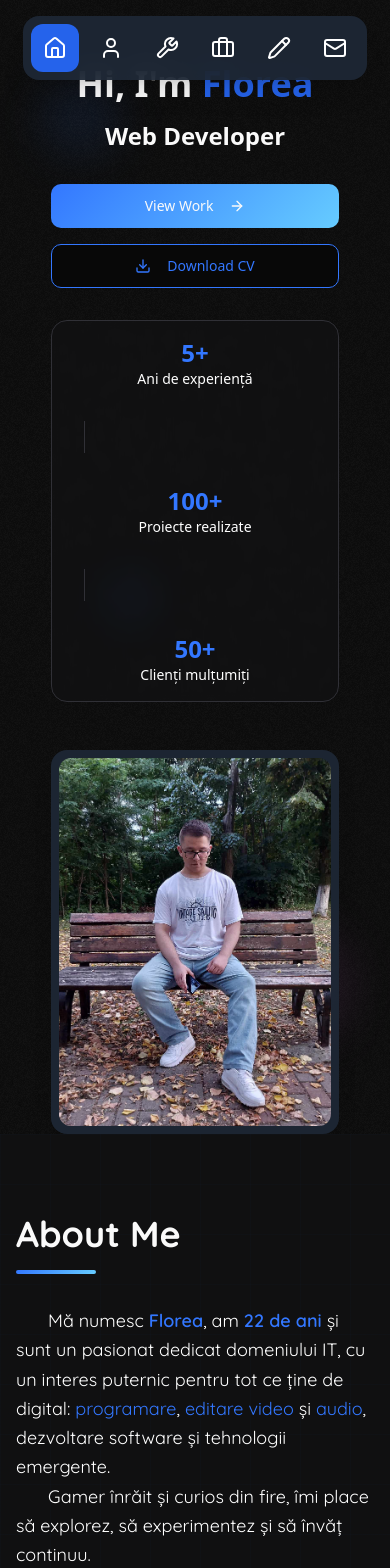
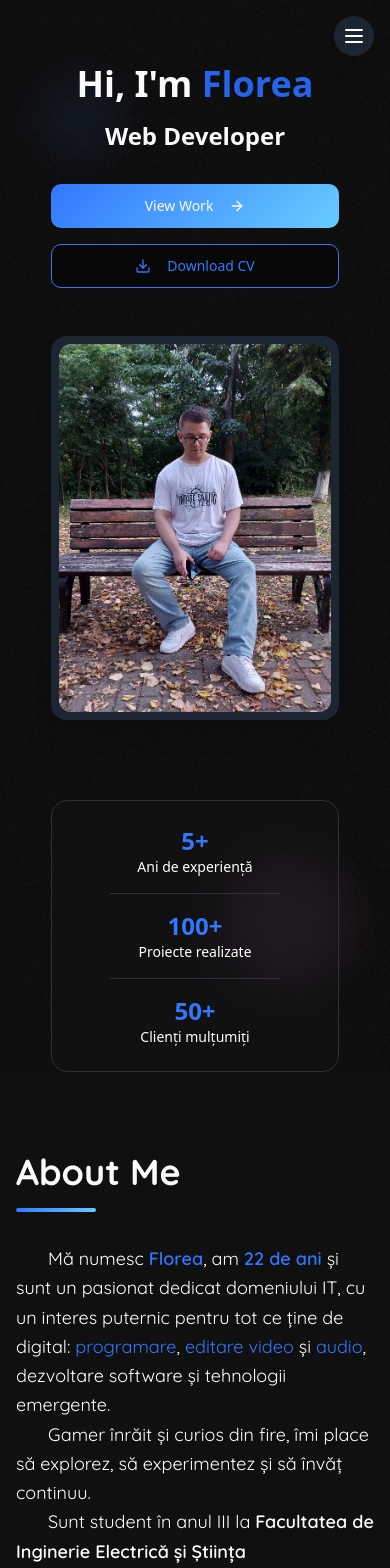
Before and after one commit to IvanFloreaAlexandru/spline-magic-next, a React (Vite) app: page / in a window 390 px wide. Shown: the top 1568 px of the page. Built offline with nearby package versions, Linux system fonts and the light colour scheme.

Commit message:
feat: enhance ContactSection and HeroSection with mobile-specific layouts; add Navbar mobile menu functionality

```diff
--- a/src/components/ContactSection.tsx
+++ b/src/components/ContactSection.tsx
@@ -8,13 +8,13 @@ export default function ContactSection() {
     {
       icon: Mail,
       title: "Email",
-      content: "floreaivan2003@yahoo.ro",
+      content: "",
       href: "mailto:floreaivan2003@yahoo.ro"
     },
     {
       icon: Phone,
       title: "Telefon",
-      content: "+40754452341",
+      content: "",
       href: "tel:+40754452341"
     },
     {
@@ -46,10 +46,60 @@ export default function ContactSection() {
               <h3 className="text-2xl font-semibold mb-6">Discutăm despre tot!</h3>
               <p className="text-muted-foreground mb-8 text-white">
                 Nu-ți plac formularele? Trimite-mi un email. 👋
-                </p>
+              </p>
             </div>
 
-            <div className="space-y-6">
+            {/* Mobile-specific layout */}
+            <div className="sm:hidden space-y-4">
+              <div className="grid grid-cols-2 gap-4">
+                {contactInfo.slice(0, 2).map((info) => (
+                  <a
+                    key={info.title}
+                    href={info.href}
+                    className="flex flex-col items-center justify-center p-4 rounded-lg bg-card border border-border hover:border-primary/50 transition-all duration-300 hover:shadow-glow-accent hover-lift group relative overflow-hidden"
+                  >
+                    <div className="flex-shrink-0 relative z-10 mb-2">
+                      <div className="w-10 h-10 rounded-lg bg-gradient-primary flex items-center justify-center group-hover:scale-110 transition-transform duration-300">
+                        <info.icon className="w-5 h-5 text-white" />
+                      </div>
+                    </div>
+                    <div className="relative z-10 text-center">
+                      <h4 className="font-semibold text-foreground group-hover:text-primary transition-colors duration-300">
+                        {info.title}
+                      </h4>
+                      <p className="text-muted-foreground text-sm">{info.content}</p>
+                    </div>
+                  </a>
+                ))}
+              </div>
+              {/* Fix: use a separate variable to render the icon */}
+              {(() => {
+                const LocationIcon = contactInfo[2].icon;
+                return (
+                  <a
+                    key={contactInfo[2].title}
+                    href={contactInfo[2].href}
+                    className="flex items-center space-x-4 p-4 rounded-lg bg-card border border-border hover:border-primary/50 transition-all duration-300 hover:shadow-glow-accent hover-lift group relative overflow-hidden"
+                  >
+                    <div className="absolute inset-0 bg-gradient-primary opacity-0 group-hover:opacity-5 transition-opacity duration-300"></div>
+                    <div className="flex-shrink-0 relative z-10">
+                      <div className="w-12 h-12 rounded-lg bg-gradient-primary flex items-center justify-center group-hover:scale-110 transition-transform duration-300">
+                        <LocationIcon className="w-6 h-6 text-white" />
+                      </div>
+                    </div>
+                    <div className="relative z-10">
+                      <h4 className="font-semibold text-foreground group-hover:text-primary transition-colors duration-300">
+                        {contactInfo[2].title}
+                      </h4>
+                      <p className="text-muted-foreground">{contactInfo[2].content}</p>
+                    </div>
+                  </a>
+                );
+              })()}
+            </div>
+
+            {/* Desktop-specific layout */}
+            <div className="hidden sm:block space-y-6">
               {contactInfo.map((info, index) => (
                 <a
                   key={info.title}
--- a/src/components/HeroSection.tsx
+++ b/src/components/HeroSection.tsx
@@ -11,9 +11,9 @@ export default function HeroSection() {
       <div
         className="absolute inset-0 z-0 pointer-events-none"
         style={{
-          backgroundImage: "url('/images/textura.png')", // imaginea ta de grain
+          backgroundImage: "url('/images/textura.png')",
           backgroundRepeat: "repeat",
-          backgroundSize: "auto", // micșorează textura pentru efect vizibil
+          backgroundSize: "auto",
           opacity: 0.35,
         }}
       ></div>
@@ -64,8 +64,9 @@ export default function HeroSection() {
                 <span>Download CV</span>
               </Button>
             </div>
-             {/* Additional Info puțin sub View Work */}
-              <div className="mt-8 flex flex-col sm:flex-row gap-8 justify-center lg:justify-start bg-card/30 backdrop-blur-sm border border-border rounded-2xl px-8 py-4">
+
+            {/* Desktop-specific Additional Info */}
+            <div className="mt-8 hidden sm:flex flex-col sm:flex-row gap-8 justify-center lg:justify-start bg-card/30 backdrop-blur-sm border border-border rounded-2xl px-8 py-4">
               <div className="text-center">
                 <div className="text-2xl font-bold text-primary">5+</div>
                 <div className="text-sm text-muted-foreground text-white">Ani de experiență</div>
@@ -83,7 +84,7 @@ export default function HeroSection() {
             </div>
           </div>
 
-          {/* Dreapta */}
+          {/* Dreapta - Imaginea de profil */}
           <div className="flex justify-center lg:justify-end">
             <div className="relative">
               <div className="relative w-72 h-96 sm:w-80 sm:h-[28rem] bg-gray-800/90 backdrop-blur-md rounded-2xl shadow-xl p-2 border-gray-300">
@@ -95,10 +96,29 @@ export default function HeroSection() {
               </div>
             </div>
           </div>
+
+          {/* Mobile-specific Additional Info */}
+          <div className="mt-8 sm:hidden flex flex-col gap-4 justify-center bg-card/30 backdrop-blur-sm border border-border rounded-2xl px-4 py-6">
+            <div className="text-center">
+              <div className="text-2xl font-bold text-primary">5+</div>
+              <div className="text-sm text-muted-foreground text-white">Ani de experiență</div>
+            </div>
+            <div className="h-px w-2/3 bg-border mx-auto"></div>
+            <div className="text-center">
+              <div className="text-2xl font-bold text-primary">100+</div>
+              <div className="text-sm text-muted-foreground text-white">Proiecte realizate</div>
+            </div>
+            <div className="h-px w-2/3 bg-border mx-auto"></div>
+            <div className="text-center">
+              <div className="text-2xl font-bold text-primary">50+</div>
+              <div className="text-sm text-muted-foreground text-white">Clienți mulțumiți</div>
             </div>
           </div>
 
-      {/* Elemente plutitoare */}
+        </div>
+      </div>
+
+      {/* Floating elements */}
       <div className="absolute top-20 left-10 w-20 h-20 bg-primary/10 rounded-full blur-xl animate-float"></div>
       <div className="absolute bottom-20 right-10 w-32 h-32 bg-accent/10 rounded-full blur-xl animate-float" style={{ animationDelay: '2s' }}></div>
       <div className="absolute top-1/2 left-1/4 w-16 h-16 bg-primary/5 rounded-full blur-lg animate-float" style={{ animationDelay: '1s' }}></div>
--- a/src/components/Navbar.tsx
+++ b/src/components/Navbar.tsx
@@ -1,11 +1,10 @@
 import { useState } from "react";
-// Importă pictogramele necesare din lucide-react
-import { Home, User, Wrench, Briefcase, Pencil, Mail } from "lucide-react";
+import { Home, User, Wrench, Briefcase, Pencil, Mail, Menu, X } from "lucide-react";
 
 export default function Navbar() {
-  const [activeItem, setActiveItem] = useState("Home"); // Starea pentru elementul activ
+  const [activeItem, setActiveItem] = useState("Home");
+  const [isOpen, setIsOpen] = useState(false);
 
-  // Obiectul cu elementele de navigare, fiecare având o pictogramă și un link
   const navItems = [
     { name: "Home", icon: Home, href: "#home" },
     { name: "About me", icon: User, href: "#about" },
@@ -15,37 +14,88 @@ export default function Navbar() {
     { name: "Contact", icon: Mail, href: "#contact" },
   ];
 
+  const handleClick = (item) => {
+    setActiveItem(item.name);
+    const target = document.querySelector(item.href);
+    target?.scrollIntoView({ behavior: "smooth" });
+    setIsOpen(false);
+  };
+
   return (
-<nav className="fixed top-4 left-4 right-4 z-50 flex justify-center">
-      {/* Bara de navigare cu fundalul și colțurile rotunjite */}
-    <div className="bg-gray-800/90 backdrop-blur-md rounded-2xl shadow-xl flex items-center h-16 px-2 space-x-2">
+    <>
+      {/* Mobile Menu Container (hidden on large screens) */}
+      <div
+        className={`fixed top-4 right-4 z-50 sm:hidden transition-all duration-300 ${
+          isOpen ? "" : "transform translate-x-full opacity-0"
+        }`}
+      >
+        <div className="bg-gray-800/90 backdrop-blur-md rounded-2xl shadow-xl p-4">
+          <div className="flex flex-col space-y-2">
             {navItems.map((item) => {
               const isActive = item.name === activeItem;
-          const IconComponent = item.icon; // Am extras componenta pictogramă
+              const IconComponent = item.icon;
 
               return (
                 <a
                   key={item.name}
                   href={item.href}
-              className={`p-3 rounded-xl transition-all duration-300
-                ${isActive ? "bg-blue-600" : "hover:bg-blue-600"}
-              `}
+                  className={`flex items-center p-3 rounded-xl transition-all duration-300 ${
+                    isActive ? "bg-blue-600" : "hover:bg-blue-600"
+                  }`}
                   onClick={(e) => {
                     e.preventDefault();
-                setActiveItem(item.name);
-                const target = document.querySelector(item.href);
-                target?.scrollIntoView({ behavior: 'smooth' });
+                    handleClick(item);
                   }}
                 >
-              <IconComponent
-                className={`w-6 h-6 stroke-2 ${
-                  isActive ? "text-white" : "text-white group-hover:text-white"
-                }`}
-              />
+                  <IconComponent className="w-5 h-5 text-white" />
+                  <span className="ml-2 text-white text-sm font-medium">
+                    {item.name}
+                  </span>
                 </a>
               );
             })}
           </div>
+        </div>
+      </div>
+
+      {/* Hamburger Button (fixed top-right) */}
+      <button
+        className="fixed top-4 right-4 z-[60] sm:hidden p-2 bg-gray-800/90 backdrop-blur-md rounded-full shadow-xl focus:outline-none"
+        onClick={() => setIsOpen(!isOpen)}
+      >
+        {isOpen ? <X className="w-6 h-6 text-white" /> : <Menu className="w-6 h-6 text-white" />}
+      </button>
+
+      {/* Desktop Menu Container */}
+      <nav className="hidden sm:flex fixed bottom-4 sm:top-4 inset-x-4 z-50 justify-center">
+        <div className="bg-gray-800/90 backdrop-blur-md rounded-2xl shadow-xl flex items-center h-16 px-4">
+          <div className="flex space-x-2 justify-center">
+            {navItems.map((item) => {
+              const isActive = item.name === activeItem;
+              const IconComponent = item.icon;
+
+              return (
+                <a
+                  key={item.name}
+                  href={item.href}
+                  className={`flex items-center p-3 rounded-xl transition-all duration-300 ${
+                    isActive ? "bg-blue-600" : "hover:bg-blue-600"
+                  }`}
+                  onClick={(e) => {
+                    e.preventDefault();
+                    handleClick(item);
+                  }}
+                >
+                  <IconComponent className="w-5 h-5 sm:w-6 sm:h-6 text-white" />
+                  <span className="ml-2 text-white text-sm font-medium">
+                    {item.name}
+                  </span>
+                </a>
+              );
+            })}
+          </div>
+        </div>
       </nav>
+    </>
   );
 }
```
Lines whose indentation alone changed are shown as unchanged.
